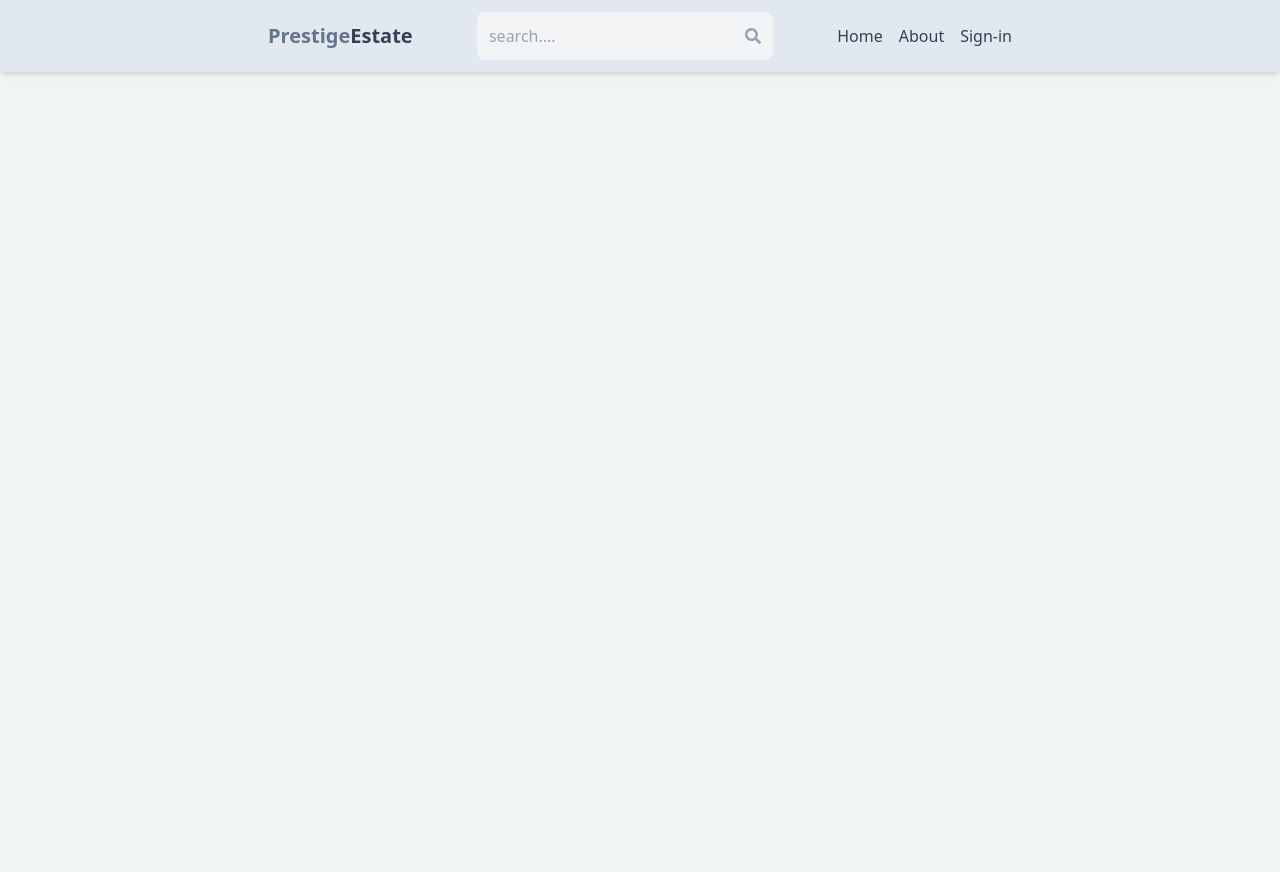
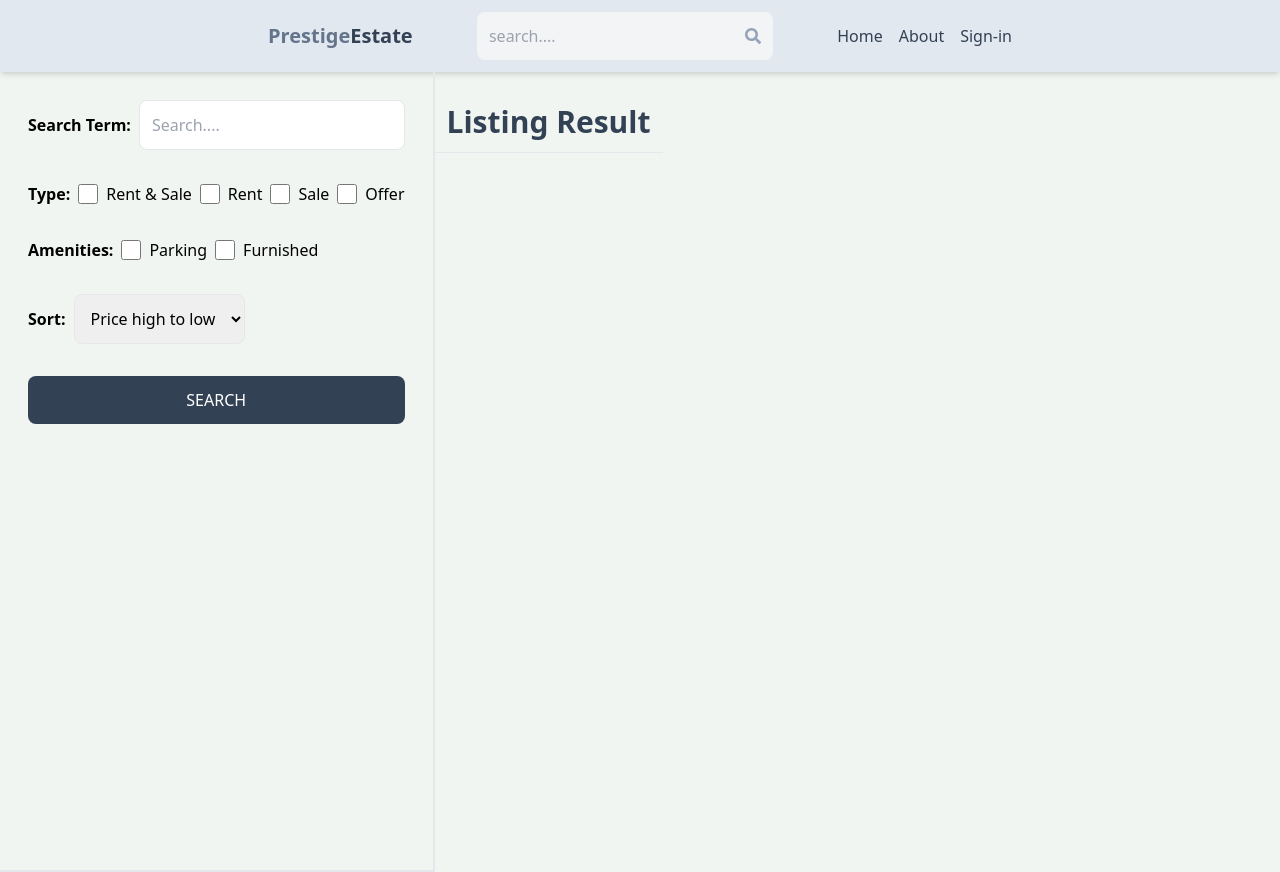
Before and after one commit to srishtirjk/mern-estates, a React (Vite) app in the folder client/: page /search in a window 1280 px wide. Before the commit the page ends 800 px from the top, so only its background shows below. Built offline with nearby package versions, Linux system fonts and the light colour scheme.

Commit message:
create search page ui

```diff
--- a/client/src/App.jsx
+++ b/client/src/App.jsx
@@ -10,6 +10,7 @@
 import CreateListing from './pages/CreateListing.jsx'
 import EditListing from './pages/EditListing.jsx'
 import Listing from './pages/Listing.jsx'
+import Search from './pages/Search.jsx'
 
 
 
@@ -24,7 +25,7 @@
     <Route path="/signup" element={<SignUp/>}/>
     <Route path="/about" element={<About/>}/>
     <Route path="/listings/:listingId" element={<Listing/>}/>
-
+   <Route path='/search' element={<Search/>}></Route>
     <Route element={<PrivateRoute></PrivateRoute>}>
     <Route path="/profile" element={<Profile/>}/>
     <Route path="/create-listing" element={<CreateListing/>}/>
--- /dev/null
+++ b/client/src/pages/Search.jsx
@@ -0,0 +1,72 @@
+
+
+export default function Search() {
+  return (
+    <div className="flex flex-col md:flex-row">
+     <div className="p-7 border-b-2 md:border-r-2 md:min-h-screen">
+   <form className="flex flex-col gap-8">
+    <div className="flex items-center gap-2">
+        <label  className="whitespace-nowrap font-semibold">Search Term: </label>
+        <input type='text' id='searchTerm' placeholder="Search...."
+        className="border rounded-lg p-3 w-full" name='searchTerm'/>
+    </div>
+    <div className="flex gap-2 flex-wrap items-center">
+       <label className="font-semibold">Type:</label>
+       <div className="flex gap-2">
+        <input type='checkbox' id="all" className="w-5"/>
+        <span>Rent & Sale</span>
+       </div>
+       <div className="flex gap-2">
+        <input type='checkbox' id="rent" className="w-5"/>
+        <span>Rent </span>
+       </div>
+       <div className="flex gap-2">
+        <input type='checkbox' id="sale" className="w-5"/>
+        <span>Sale</span>
+       </div>
+       <div className="flex gap-2">
+        <input type='checkbox' id="offer" className="w-5"/>
+        <span>Offer</span>
+       </div>
+
+    </div>
+    <div className="flex gap-2 flex-wrap items-center">
+       <label className="font-semibold">Amenities:</label>
+       <div className="flex gap-2">
+        <input type='checkbox' id="parking" className="w-5"/>
+        <span>Parking</span>
+       </div>
+       <div className="flex gap-2">
+        <input type='checkbox' id="furnished" className="w-5"/>
+        <span>Furnished </span>
+       </div>
+       </div>
+     <div className="flex items-center gap-2">
+        <label className="font-semibold">
+            Sort:
+        </label>
+        <select id="sort_order" className="border rounded-lg p-3 ">
+            <option >Price high to low</option>
+            <option >Price low to high</option>
+            <option >Latest</option>
+            <option >Oldest</option>
+        </select>
+     </div>
+
+     <button className="bg-slate-700 text-white p-3 rounded-lg
+     uppercase hover:opacity-95">Search</button>
+
+
+
+   </form>
+     </div>
+
+
+     <div className="">
+       <h1 className="text-3xl font-semibold border-b p-3 text-slate-700 mt-5">
+        Listing Result
+       </h1>
+     </div>
+    </div>
+  )
+}
```
